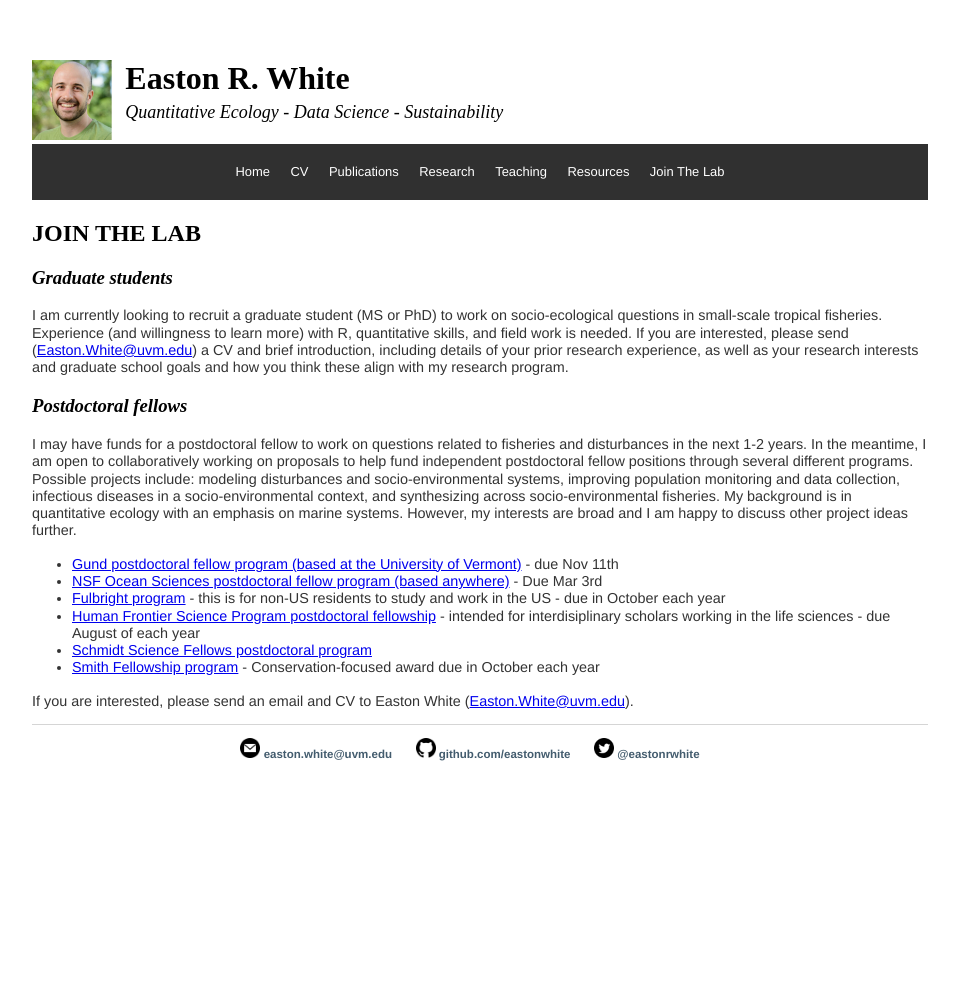
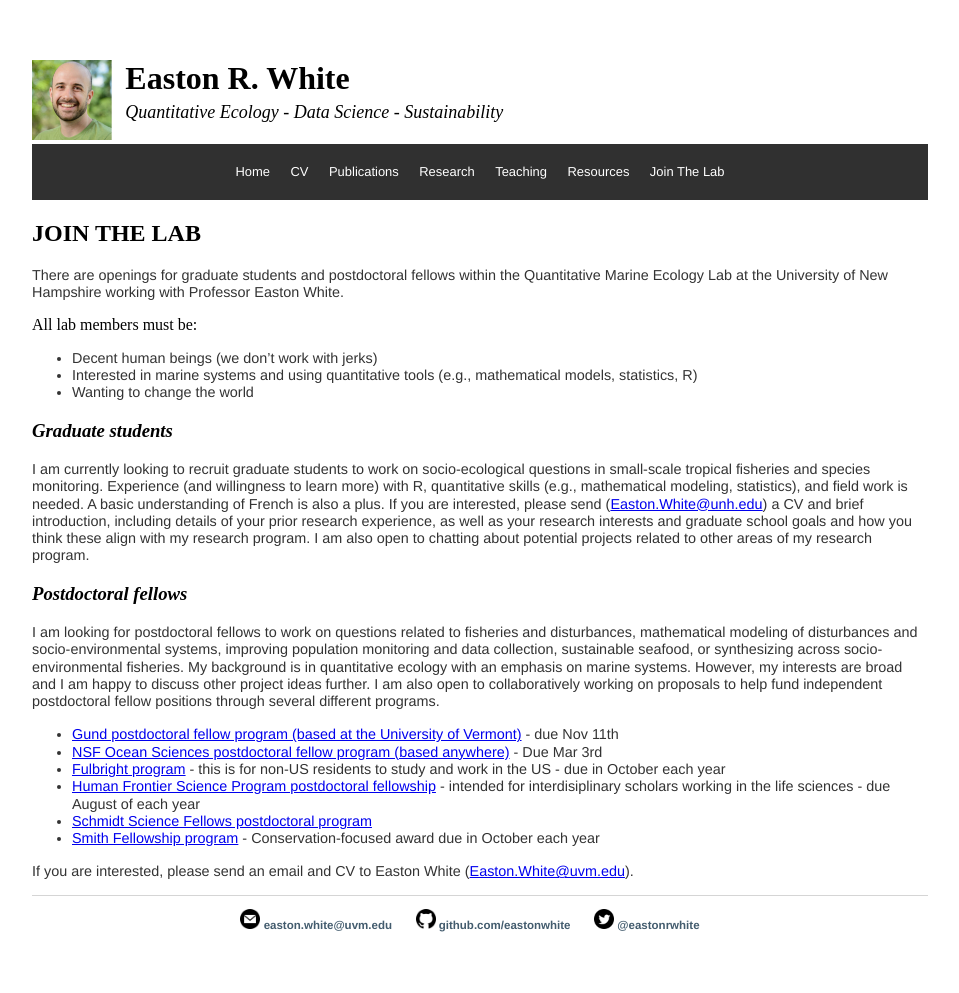
Before and after one commit to eastonwhite/eastonwhite.github.io, a Jekyll site: the page built from join/index.html, in a window 1280 px wide. Shown: the whole page, without its empty margins (160-1119 px from the left). Built offline with Jekyll 4.4.1, drawn with Linux system fonts in a browser that asks for light colours; before the commit the page ends 900 px from its top, so only the background shows below that.

Commit message:
recruitment details added

```diff
--- a/join/index.html
+++ b/join/index.html
@@ -5,12 +5,22 @@ title: Easton R. White | Join the Lab
 
 <h2>JOIN THE LAB</h2>
 
+<p>There are openings for graduate students and postdoctoral fellows within the Quantitative Marine Ecology Lab at the University of New Hampshire working with Professor Easton White.</p>
+
+All lab members must be:
+ <ul>
+<li> Decent human beings (we don’t work with jerks) </li>
+<li> Interested in marine systems and using quantitative tools (e.g., mathematical models, statistics, R) </li>
+<li> Wanting to change the world </li>
+  </ul>
+
+
 <h3><i>Graduate students</i></h3>
-<p>I am currently looking to recruit a graduate student (MS or PhD) to work on socio-ecological questions in small-scale tropical fisheries. Experience (and willingness to learn more) with R, quantitative skills, and field work is needed. If you are interested, please send (<a href="mailto:Easton.White@uvm.edu">Easton.White@uvm.edu</a>) a CV and brief introduction, including details of your prior research experience, as well as your research interests and graduate school goals and how you think these align with my research program.</p>
+<p> I am currently looking to recruit graduate students to work on socio-ecological questions in small-scale tropical fisheries and species monitoring. Experience (and willingness to learn more) with R, quantitative skills (e.g., mathematical modeling, statistics), and field work is needed. A basic understanding of French is also a plus. If you are interested, please send (<a href="mailto:Easton.White@unh.edu">Easton.White@unh.edu</a>) a CV and brief introduction, including details of your prior research experience, as well as your research interests and graduate school goals and how you think these align with my research program. I am also open to chatting about potential projects related to other areas of my research program.</p>
 
 
 <h3><i>Postdoctoral fellows</i></h3>
-<p>I may have funds for a postdoctoral fellow to work on questions related to fisheries and disturbances in the next 1-2 years. In the meantime, I am open to collaboratively working on proposals to help fund independent postdoctoral fellow positions through several different programs. Possible projects include: modeling disturbances and socio-environmental systems, improving population monitoring and data collection, infectious diseases in a socio-environmental context, and synthesizing across socio-environmental fisheries. My background is in quantitative ecology with an emphasis on marine systems. However, my interests are broad and I am happy to discuss other project ideas further.</p>
+<p>I am looking for postdoctoral fellows to work on questions related to fisheries and disturbances, mathematical modeling of disturbances and socio-environmental systems, improving population monitoring and data collection, sustainable seafood, or synthesizing across socio-environmental fisheries. My background is in quantitative ecology with an emphasis on marine systems. However, my interests are broad and I am happy to discuss other project ideas further. I am also open to collaboratively working on proposals to help fund independent postdoctoral fellow positions through several different programs. </p>
 
  <ul>
    <li><a href="http://go.uvm.edu/nia9k">Gund postdoctoral fellow program (based at the University of Vermont)</a> - due Nov 11th</li>
```
